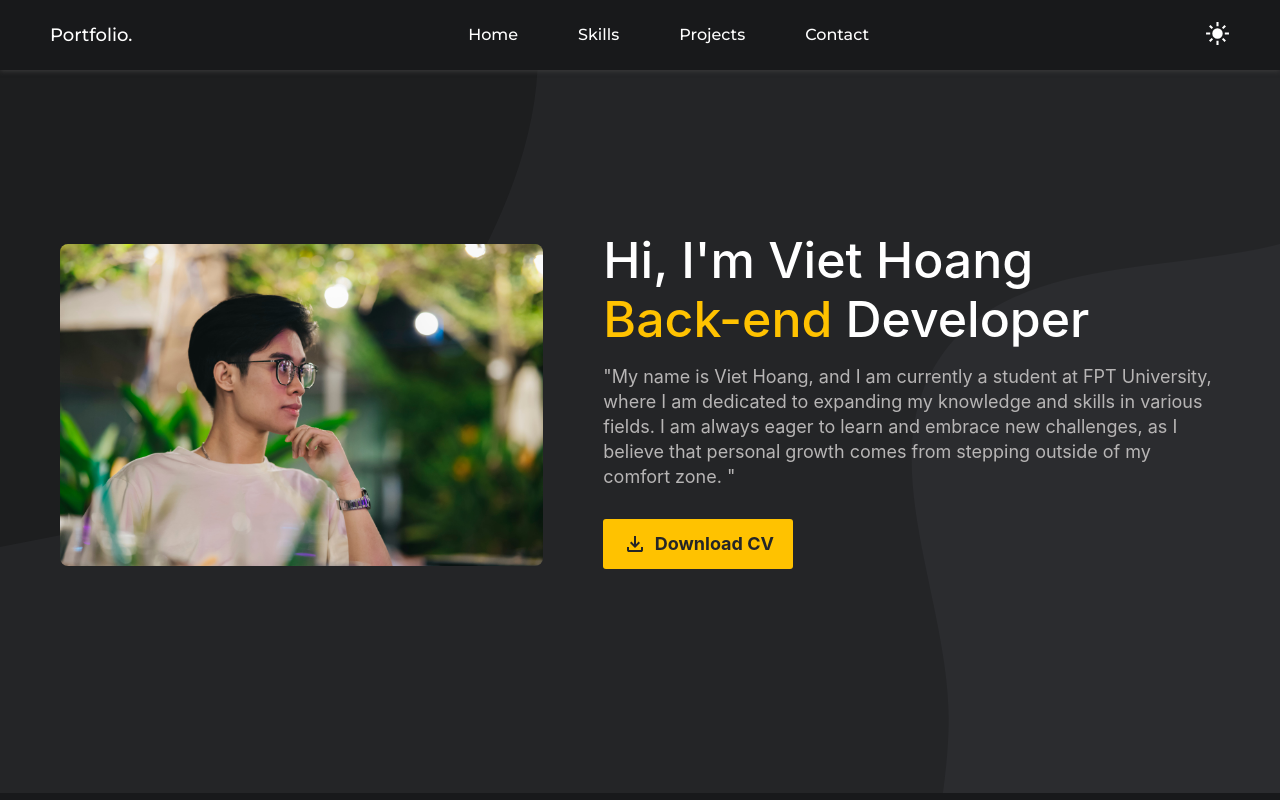
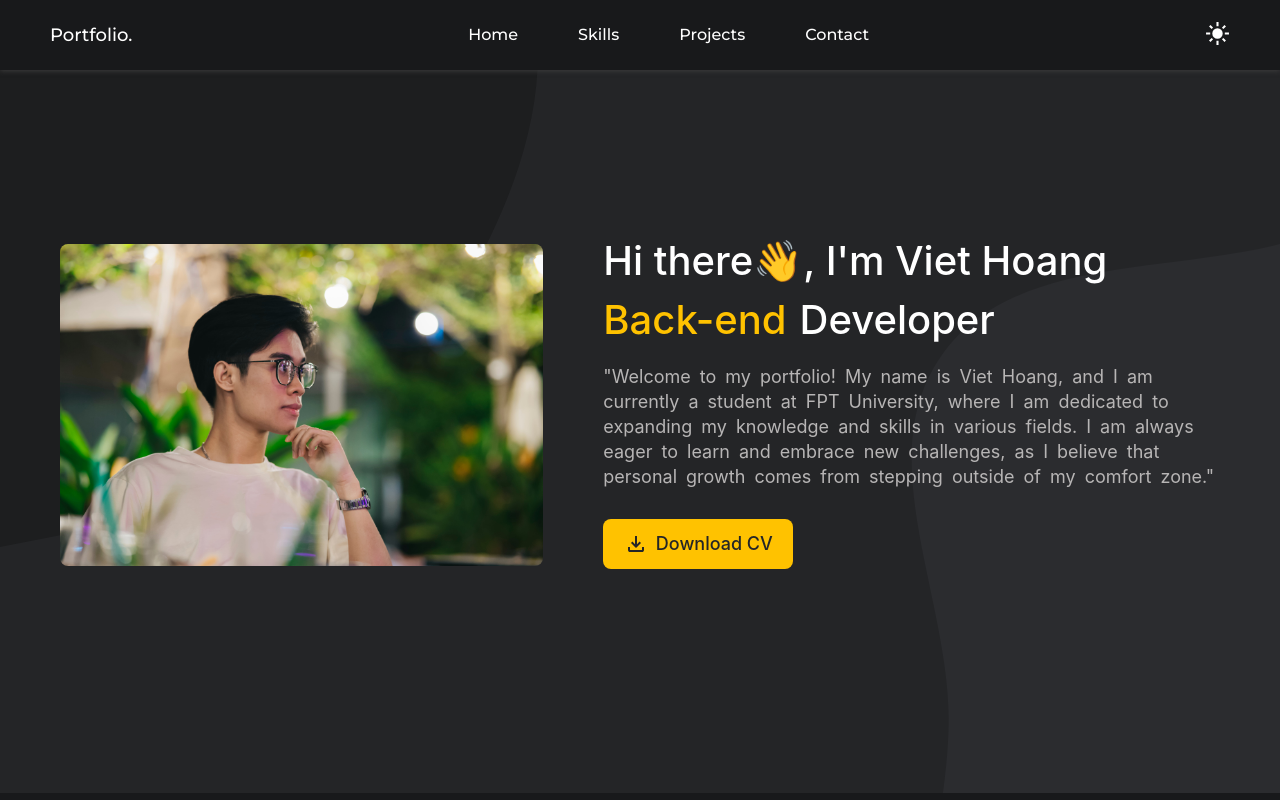
Before and after one commit to viethoang1520/portfolio, a React (Vite) app: page / in a window 1280 px wide. Shown: the top 800 px of the page. Built offline with nearby package versions, Linux system fonts and the light colour scheme; a web font is replaced by a local one.

Commit message:
configure button and hero components

```diff
--- a/src/Components/Button/Button.scss
+++ b/src/Components/Button/Button.scss
@@ -3,7 +3,7 @@
   background-color: #ffc200;
   text-align: center;
   padding: 18px 0;
-  border-radius: 3px;
+  border-radius: 8px;
   color: #242527;
   font-size: 18px;
   font-weight: 700;
@@ -13,7 +13,7 @@
   align-items: center;
   gap: 8px;
   .content {
-    font-weight: 700;
+    font-weight: 500;
   }
   &:hover {
     cursor: pointer;
--- a/src/Components/Hero/Hero.jsx
+++ b/src/Components/Hero/Hero.jsx
@@ -4,7 +4,16 @@ import Button from '../Button/Button';
 import { Image } from 'antd';
 import { Link } from 'react-router-dom';
 import image from '../../assets/images/avatar.jpg'
+import cv from '../../assets/cv.pdf'
 function Hero() {
+  const handleDownloadCV = () => {
+    const link = document.createElement('a');
+    link.href = cv;
+    link.download = 'VietHoang_CV.pdf';
+    document.body.appendChild(link);
+    link.click();
+    document.body.removeChild(link);
+  }
   return (
     <div className="hero">
       <Row gutter={[0, 0]} className='container hero-block'>
@@ -18,20 +27,19 @@ function Hero() {
         </Col>
         <Col sm={12} md={12} lg={14} xl={14} className="introduction">
           <div className="title-block">
-            <h1 className='content upper-title'>Hi, I'm Viet Hoang</h1>
+            <h1 className='content upper-title'>Hi there👋, I'm Viet Hoang</h1>
             <div className="lower-title">
               <h1 className='content style'>Back-end</h1>
               <h1 className='content lower-title'> Developer</h1>
             </div>
           </div>
           <div className="description">
-            <h5 className="desc-content">"My name is Viet Hoang, and I am currently a student at FPT University, where I am dedicated to expanding my knowledge and skills in various fields. I am always eager to learn and embrace new challenges, as I believe that personal growth comes from stepping outside of my comfort zone. "</h5>
+            <h5 className="desc-content">"Welcome to my portfolio! My name is Viet Hoang, and I am currently a student at FPT University, where I am dedicated to expanding my knowledge and skills in various fields. I am always eager to learn and embrace new challenges, as I believe that personal growth comes from stepping outside of my comfort zone."</h5>
           </div>
           <Link>
-            <Button content='Download CV' width='190px' height='50px' />
+            <Button onClick={handleDownloadCV} content='Download CV' width='190px' height='50px' />
           </Link>
         </Col>
-
       </Row>
     </div>
   );
--- a/src/Components/Hero/Hero.scss
+++ b/src/Components/Hero/Hero.scss
@@ -41,7 +41,7 @@
         }
 
         .content {
-          font-size: 50px;
+          font-size: 40px;
           line-height: 33px;
           font-weight: 500;
 
@@ -59,6 +59,7 @@
           font-weight: 400;
           line-height: 25px;
           color: #b7b5b5;
+          word-spacing: 4px;
         }
       }
     }
```
Also changed, not shown: 1 other file (tests, documents, lock files or other folders).
